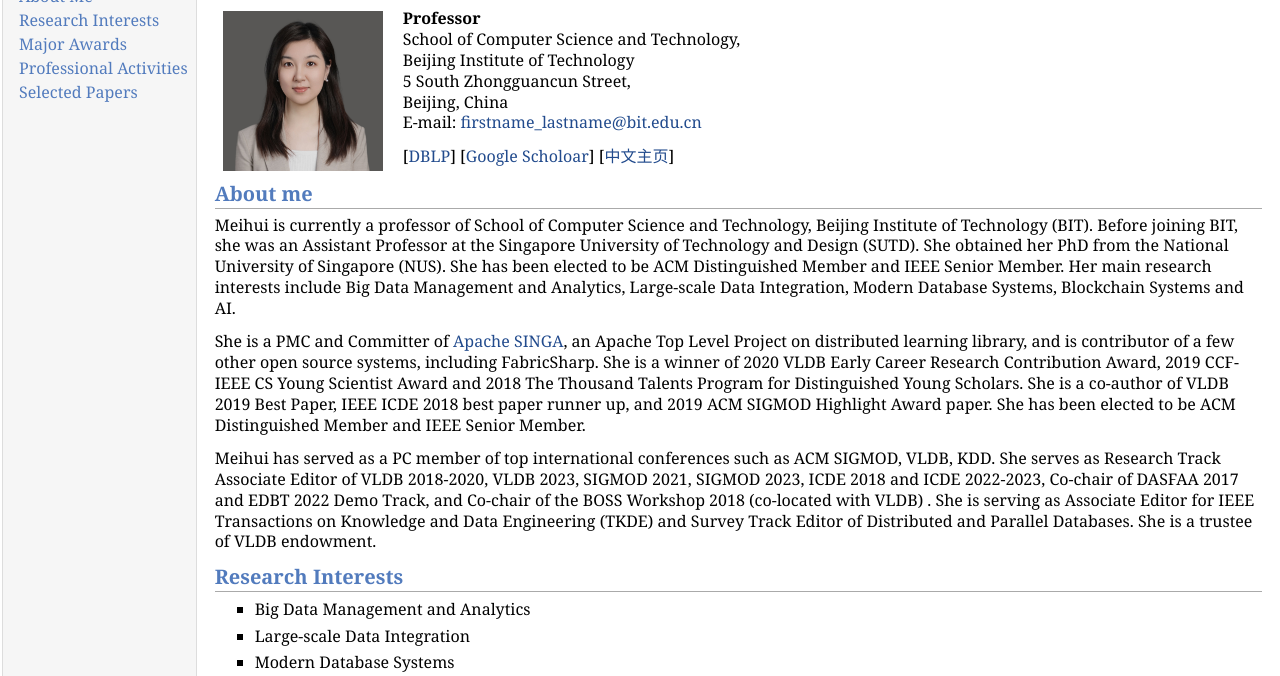
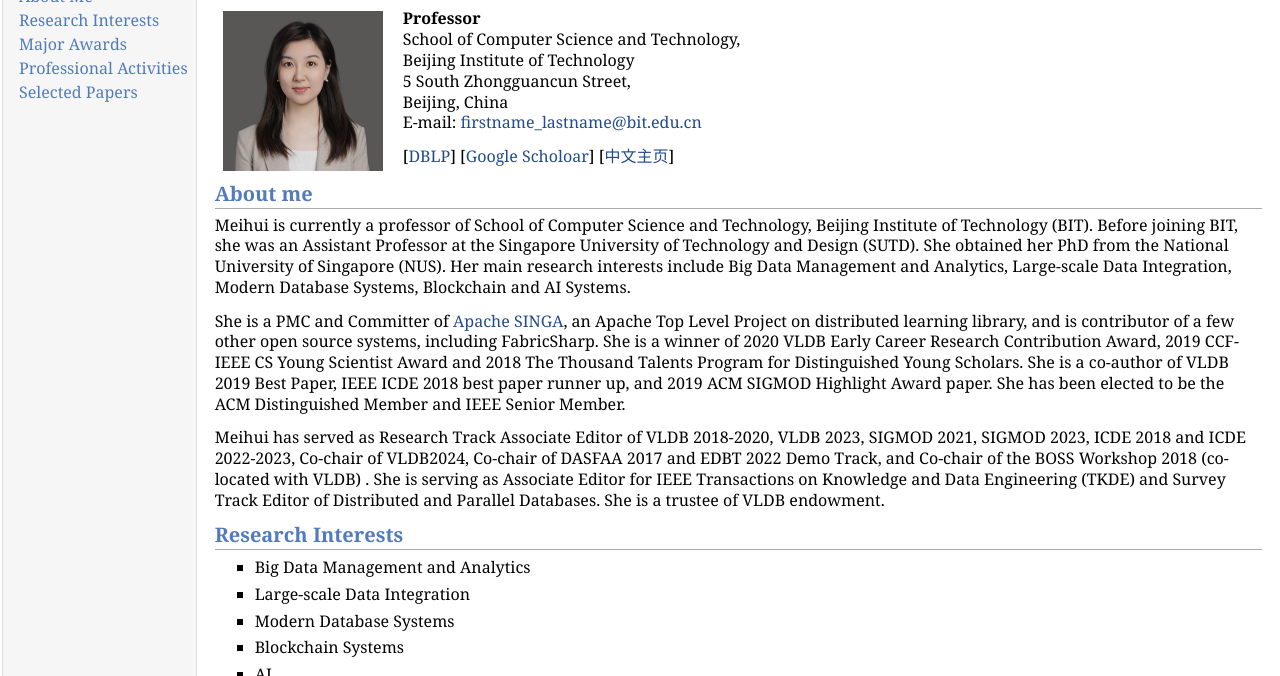
Before and after one commit to zmeihui/zmeihui.github.io, a plain HTML site: page en.html in a window 1280 px wide. Shown: the part 68-744 px from the top of the page. Drawn offline with Linux system fonts and the light colour scheme.

Commit message:
Update en.html

```diff
--- a/en.html
+++ b/en.html
@@ -32,11 +32,11 @@ E-mail: <a href="mailto:meihui_zhang@bit.edu.cn">firstname_lastname@bit.edu.cn</
 </td></tr></tbody></table>
 <div id="bio">
 <h2>About me</h2>
-<p>Meihui is currently a professor of School of Computer Science and Technology, Beijing Institute of Technology (BIT). Before joining BIT, she was an Assistant Professor at the Singapore University of Technology and Design (SUTD). She obtained her PhD from the National University of Singapore (NUS). She has been elected to be ACM Distinguished Member and IEEE Senior Member. Her main research interests include Big Data Management and Analytics, Large-scale Data Integration, Modern Database Systems, Blockchain Systems and AI.</p>
+<p>Meihui is currently a professor of School of Computer Science and Technology, Beijing Institute of Technology (BIT). Before joining BIT, she was an Assistant Professor at the Singapore University of Technology and Design (SUTD). She obtained her PhD from the National University of Singapore (NUS). Her main research interests include Big Data Management and Analytics, Large-scale Data Integration, Modern Database Systems, Blockchain and AI Systems.</p>
 
-<p>She is a PMC and Committer of <a href="https://singa.apache.org/docs/team-list/">Apache SINGA</a>, an Apache Top Level Project on distributed learning library, and is contributor of a few other open source systems, including FabricSharp. She is a winner of 2020 VLDB Early Career Research Contribution Award, 2019 CCF-IEEE CS Young Scientist Award and 2018 The Thousand Talents Program for Distinguished Young Scholars. She is a co-author of VLDB 2019 Best Paper, IEEE ICDE 2018 best paper runner up, and 2019 ACM SIGMOD Highlight Award paper. She has been elected to be ACM Distinguished Member and IEEE Senior Member.</p>
+<p>She is a PMC and Committer of <a href="https://singa.apache.org/docs/team-list/">Apache SINGA</a>, an Apache Top Level Project on distributed learning library, and is contributor of a few other open source systems, including FabricSharp. She is a winner of 2020 VLDB Early Career Research Contribution Award, 2019 CCF-IEEE CS Young Scientist Award and 2018 The Thousand Talents Program for Distinguished Young Scholars. She is a co-author of VLDB 2019 Best Paper, IEEE ICDE 2018 best paper runner up, and 2019 ACM SIGMOD Highlight Award paper. She has been elected to be the ACM Distinguished Member and IEEE Senior Member.</p>
 
-<p>Meihui has served as a PC member of top international conferences such as ACM SIGMOD, VLDB, KDD. She serves as Research Track Associate Editor of VLDB 2018-2020, VLDB 2023, SIGMOD 2021, SIGMOD 2023, ICDE 2018 and ICDE 2022-2023, Co-chair of DASFAA 2017 and EDBT 2022 Demo Track, and Co-chair of the BOSS Workshop 2018 (co-located with VLDB) . She is serving as Associate Editor for IEEE Transactions on Knowledge and Data Engineering (TKDE) and Survey Track Editor of Distributed and Parallel Databases. She is a trustee of VLDB endowment.</p>
+<p>Meihui has served as Research Track Associate Editor of VLDB 2018-2020, VLDB 2023, SIGMOD 2021, SIGMOD 2023, ICDE 2018 and ICDE 2022-2023, Co-chair of VLDB2024, Co-chair of DASFAA 2017 and EDBT 2022 Demo Track, and Co-chair of the BOSS Workshop 2018 (co-located with VLDB) . She is serving as Associate Editor for IEEE Transactions on Knowledge and Data Engineering (TKDE) and Survey Track Editor of Distributed and Parallel Databases. She is a trustee of VLDB endowment.</p>
 </div>
 
 <div id="interests">
```
